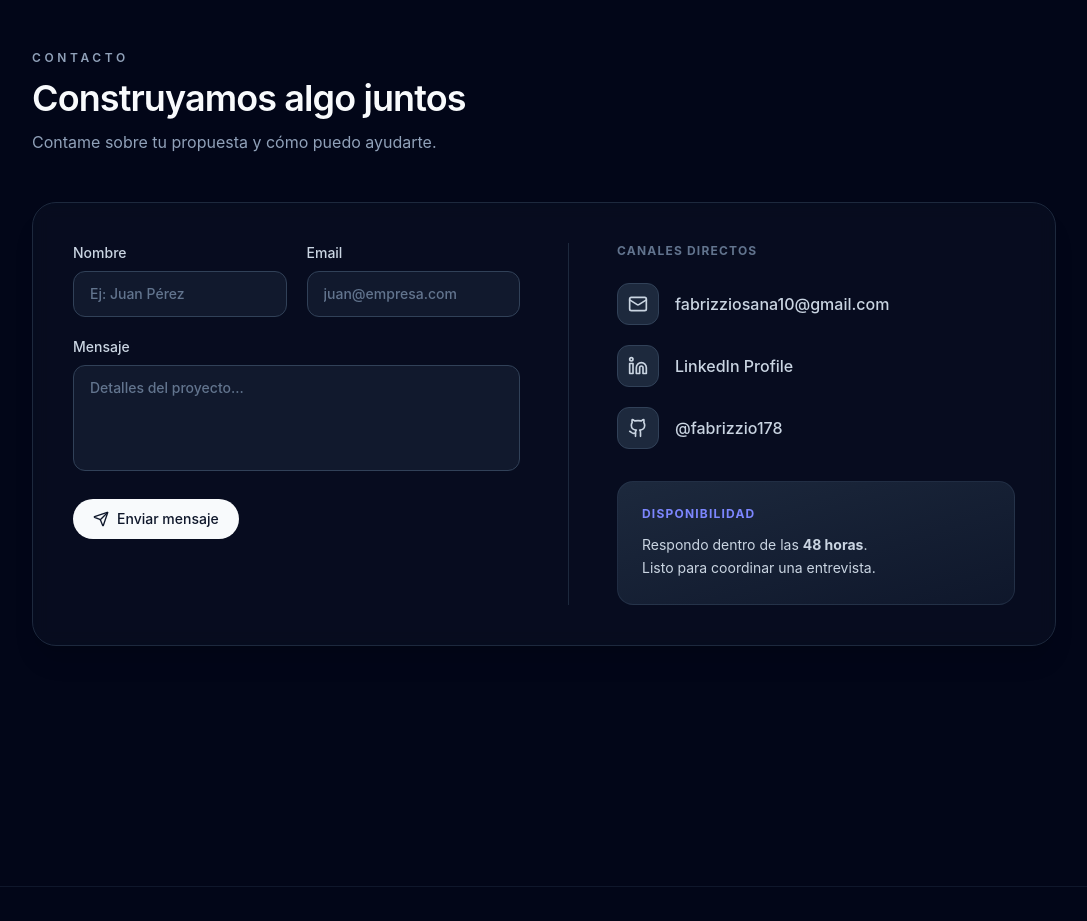
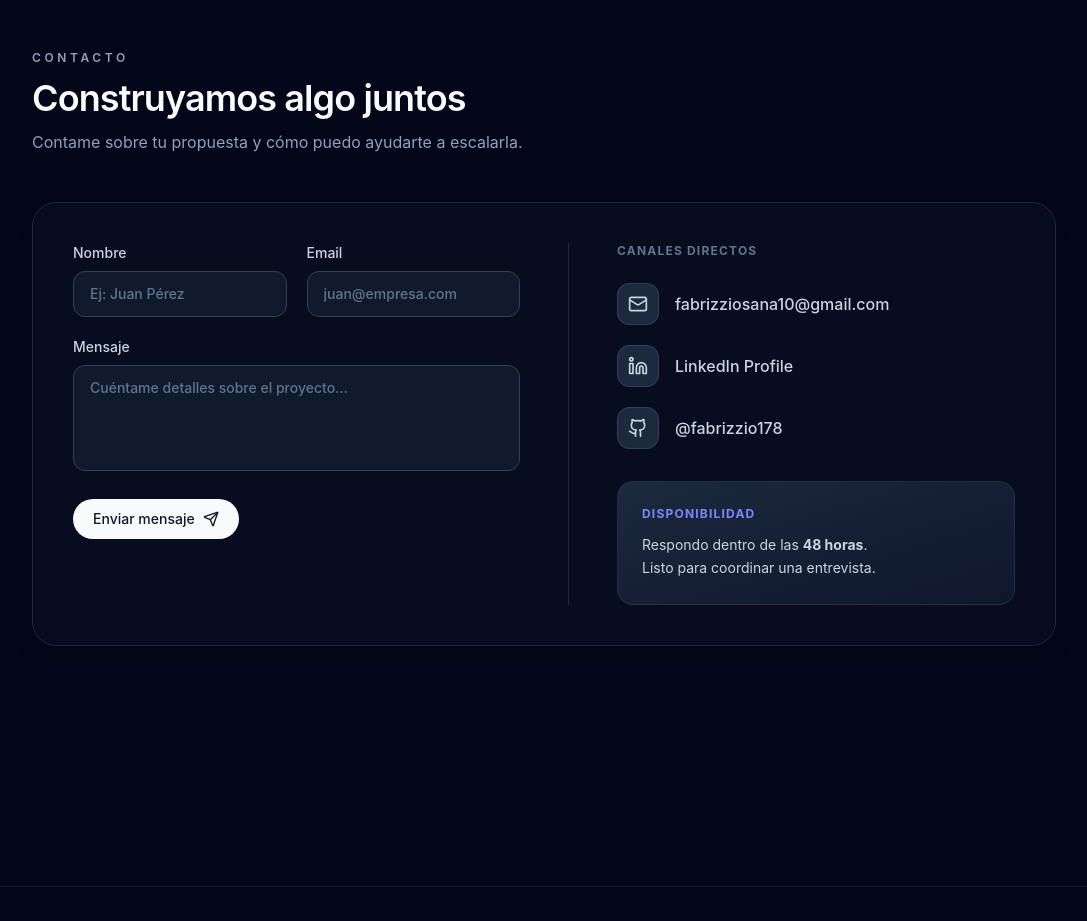
Before and after one commit to fabrizzio178/portfolio, a React (Vite) app: page / in a window 1280 px wide. Shown: the part 2620-3541 px from the top of the page, without its empty margins (96-1183 px from the left). Built offline with nearby package versions, Linux system fonts and the light colour scheme.

Commit message:
Fix handleForm

```diff
--- a/src/sections/Contact/Contact.tsx
+++ b/src/sections/Contact/Contact.tsx
@@ -9,41 +9,53 @@ export function Contact() {
     const formRef = useRef<HTMLFormElement>(null)
 
     const handleSubmit = (event: FormEvent<HTMLFormElement>) => {
-        // Validamos manualmente antes de dejar que el form HTML haga lo suyo
+        // NO prevenimos el default todavía. Queremos que el form se envíe al iframe.
+
         const formData = new FormData(event.currentTarget);
         const name = formData.get('name') as string;
         const email = formData.get('email') as string;
         const message = formData.get('message') as string;
 
-        if (!name?.trim() || !email?.match(/^[\w-.]+@([\w-]+\.)+[\w-]{2,}$/) || message?.trim().length < 5) {
-            event.preventDefault();
-            alert("Por favor completá todos los campos.");
+        // 1. Validación Manual
+        if (!name?.trim() || !email?.match(/^[\w-.]+@([\w-]+\.)+[\w-]{2,}$/) || message?.trim().length < 10) {
+            event.preventDefault(); // Solo cancelamos si hay error
+            alert("Por favor completá todos los campos correctamente.");
             return;
         }
 
+        // 2. Si pasa la validación, el navegador va a enviar el form al iframe.
+        // Nosotros solo actualizamos la UI para que el usuario crea que es mágico.
         setStatus('submitting');
 
-        // El form HTML envía los datos al iframe oculto.
-        // Nosotros simulamos el éxito visualmente.
+        // Simulamos el tiempo de red y mostramos éxito
         setTimeout(() => {
             setStatus('success');
-            formRef.current?.reset();
+            formRef.current?.reset(); // Limpiamos el form visualmente
+
+            // Volvemos a estado normal después de 5 segundos
             setTimeout(() => setStatus('idle'), 5000);
-        }, 1500);
+        }, 2000);
     }
 
     return (
         <section id="contact" className="scroll-mt-20 relative pt-4 pb-20 sm:pt-16 sm:pb-32">
+
             <div className="mx-auto max-w-6xl px-4 sm:px-6 lg:px-8">
+
                 <div className="mb-8 sm:mb-12">
-                    <SectionTitle eyebrow="Contacto" title="Construyamos algo juntos" subtitle="Contame sobre tu propuesta y cómo puedo ayudarte." />
+                    <SectionTitle
+                        eyebrow="Contacto"
+                        title="Construyamos algo juntos"
+                        subtitle="Contame sobre tu propuesta y cómo puedo ayudarte a escalarla."
+                    />
                 </div>
 
                 <div className="mt-8 grid gap-8 rounded-3xl border border-slate-800 bg-slate-900/40 p-6 sm:p-10 backdrop-blur-sm lg:grid-cols-2 lg:gap-12 shadow-xl">
 
-                    {/* Iframe oculto para que la página no se recargue */}
+                    {/* Iframe invisible que recibe la respuesta del servidor */}
                     <iframe name="hidden_iframe" style={{ display: 'none' }}></iframe>
 
+                    {/* Formulario HTML Real apuntando al iframe */}
                     <form
                         ref={formRef}
                         action="https://formsubmit.co/fabrizziosana10@gmail.com"
@@ -52,6 +64,7 @@ export function Contact() {
                         className="space-y-5"
                         onSubmit={handleSubmit}
                     >
+                        {/* Configuración FormSubmit */}
                         <input type="hidden" name="_template" value="table" />
                         <input type="hidden" name="_captcha" value="false" />
                         <input type="hidden" name="_subject" value="Nuevo contacto - Portfolio" />
@@ -59,33 +72,64 @@ export function Contact() {
                         <div className="grid gap-5 sm:grid-cols-2">
                             <label className="flex flex-col gap-2 text-sm font-medium text-slate-300">
                                 Nombre
-                                <input type="text" name="name" required className="rounded-xl border border-slate-700 bg-slate-800/50 px-4 py-3 text-slate-100 placeholder-slate-500 focus:border-indigo-500 focus:outline-none transition-all" placeholder="Ej: Juan Pérez" />
+                                <input
+                                    type="text"
+                                    name="name"
+                                    required
+                                    className="rounded-xl border border-slate-700 bg-slate-800/50 px-4 py-3 text-slate-100 placeholder-slate-500 focus:border-indigo-500 focus:ring-1 focus:ring-indigo-500 focus:outline-none transition-all"
+                                    placeholder="Ej: Juan Pérez"
+                                />
                             </label>
+
                             <label className="flex flex-col gap-2 text-sm font-medium text-slate-300">
                                 Email
-                                <input type="email" name="email" required className="rounded-xl border border-slate-700 bg-slate-800/50 px-4 py-3 text-slate-100 placeholder-slate-500 focus:border-indigo-500 focus:outline-none transition-all" placeholder="juan@empresa.com" />
+                                <input
+                                    type="email"
+                                    name="email"
+                                    required
+                                    className="rounded-xl border border-slate-700 bg-slate-800/50 px-4 py-3 text-slate-100 placeholder-slate-500 focus:border-indigo-500 focus:ring-1 focus:ring-indigo-500 focus:outline-none transition-all"
+                                    placeholder="juan@empresa.com"
+                                />
                             </label>
                         </div>
 
                         <label className="flex flex-col gap-2 text-sm font-medium text-slate-300">
                             Mensaje
-                            <textarea rows={4} name="message" required className="rounded-xl border border-slate-700 bg-slate-800/50 px-4 py-3 text-slate-100 placeholder-slate-500 focus:border-indigo-500 focus:outline-none transition-all resize-none" placeholder="Detalles del proyecto..."></textarea>
+                            <textarea
+                                rows={4}
+                                name="message"
+                                required
+                                className="rounded-xl border border-slate-700 bg-slate-800/50 px-4 py-3 text-slate-100 placeholder-slate-500 focus:border-indigo-500 focus:ring-1 focus:ring-indigo-500 focus:outline-none transition-all resize-none"
+                                placeholder="Cuéntame detalles sobre el proyecto..."
+                            ></textarea>
                         </label>
 
                         <div className="pt-2">
-                            <Button type="submit" className="w-full sm:w-auto gap-2 cursor-pointer shadow-none active:scale-95 transition-transform" disabled={status === 'submitting'}>
-                                {status === 'submitting' ? <><Loader2 className="w-4 h-4 animate-spin" /> Enviando...</> : <><Send className="w-4 h-4" /> Enviar mensaje</>}
+                            <Button
+                                type="submit"
+                                className="w-full sm:w-auto gap-2 cursor-pointer shadow-none active:scale-95 transition-transform"
+                                disabled={status === 'submitting'}
+                            >
+                                {status === 'submitting' ? (
+                                    <>Enviando <Loader2 className="w-4 h-4 animate-spin" /></>
+                                ) : (
+                                    <>Enviar mensaje <Send className="w-4 h-4" /></>
+                                )}
                             </Button>
                         </div>
 
                         {status === 'success' && (
                             <div className="flex items-start gap-3 text-sm text-emerald-300 bg-emerald-500/10 p-4 rounded-xl border border-emerald-500/20 animate-in fade-in slide-in-from-bottom-2">
                                 <CheckCircle2 className="w-5 h-5 shrink-0 mt-0.5" />
-                                <div><p className="font-semibold">¡Mensaje enviado!</p><p className="text-emerald-400/80">Gracias por escribirme.</p></div>
+                                <div>
+                                    <p className="font-semibold">¡Mensaje enviado!</p>
+                                    <p className="text-emerald-400/80">Gracias por escribirme. Te responderé a la brevedad.</p>
+                                </div>
                             </div>
                         )}
                     </form>
 
+                    {/* Columna Derecha (Igual) */}
                     <div className="flex flex-col justify-between space-y-8 border-t border-slate-800 pt-8 lg:border-t-0 lg:border-l lg:pl-12 lg:pt-0">
                         <div className="space-y-8">
                             <div>
```
